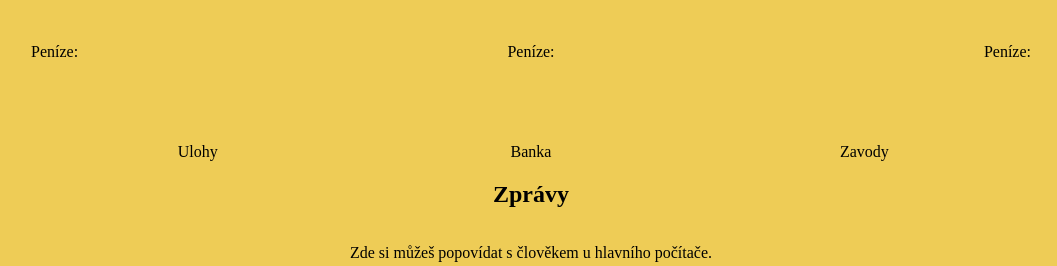
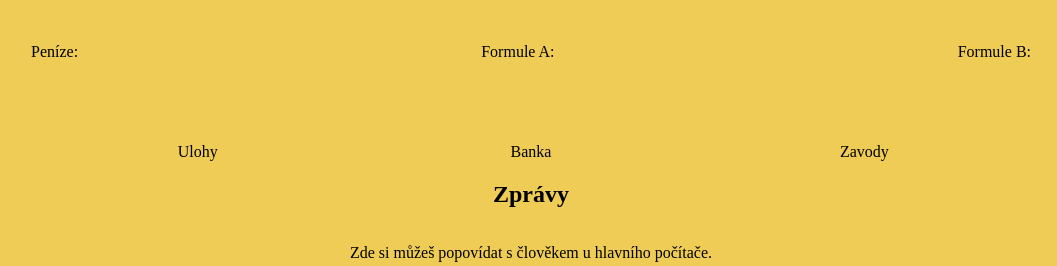
Before and after one commit to kubal000/Proud-2025, a Flask app: template templates/soutez.html in a window 1280 px wide. Shown: the part 57-323 px from the top of the page, without its empty margins (109-1166 px from the left). Run offline with Flask 3, Linux system fonts and the light colour scheme; the template is opened without the code that fills it, so the values that code supplies are empty; some libraries are stand-ins or nearby versions.

Commit message:
Update soutez.html

```diff
--- a/templates/soutez.html
+++ b/templates/soutez.html
@@ -9,7 +9,11 @@
 </head>
 <body>
     <h1 class="nadpis">Herní pole pro tým: {{ username }}</h1>
-    <div class="staty"><div>Peníze:</div><div>Peníze:</div><div>Peníze:</div></div>
+    <div class="staty">
+        <div>Peníze:</div>
+        <div>Formule A:</div>
+        <div>Formule B:</div>
+    </div>
     <div class="ulohy bloky"> Ulohy</div>
     <div class="banka bloky"> Banka</div>
     <div class="zavody bloky"> Zavody</div>
```
